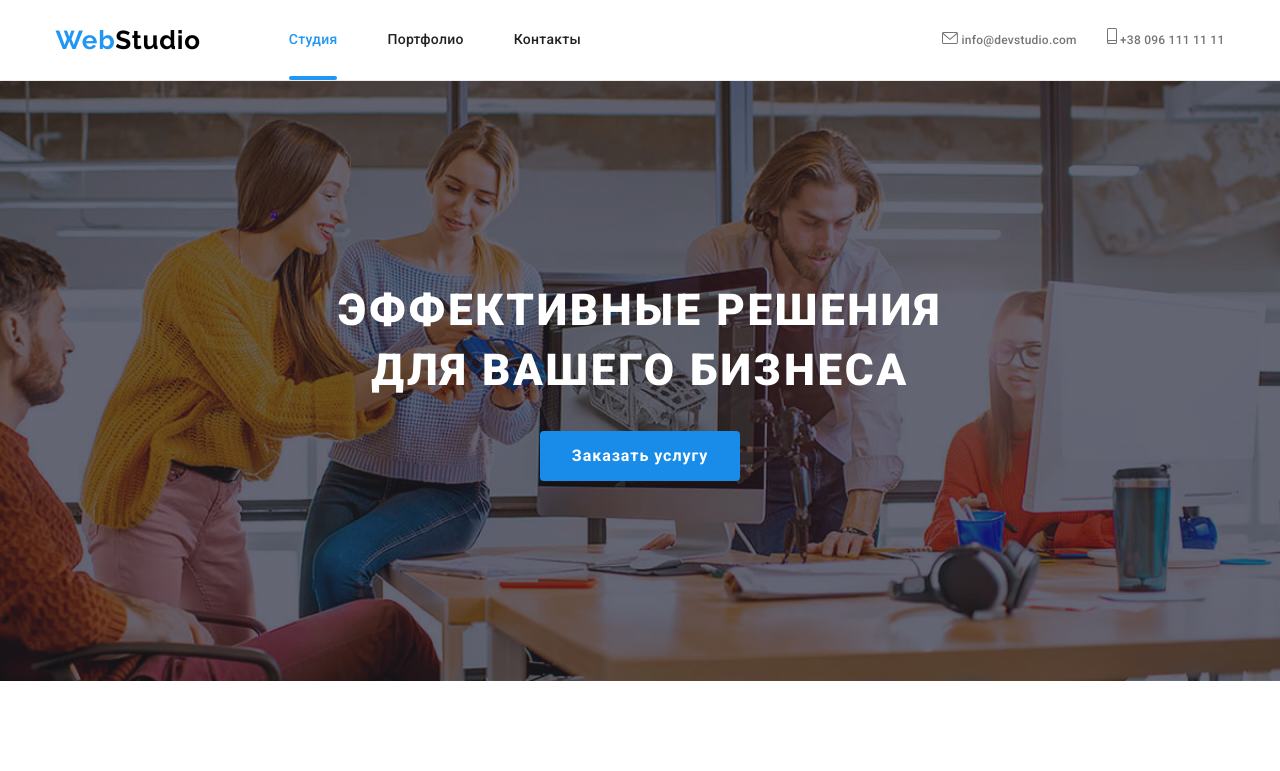
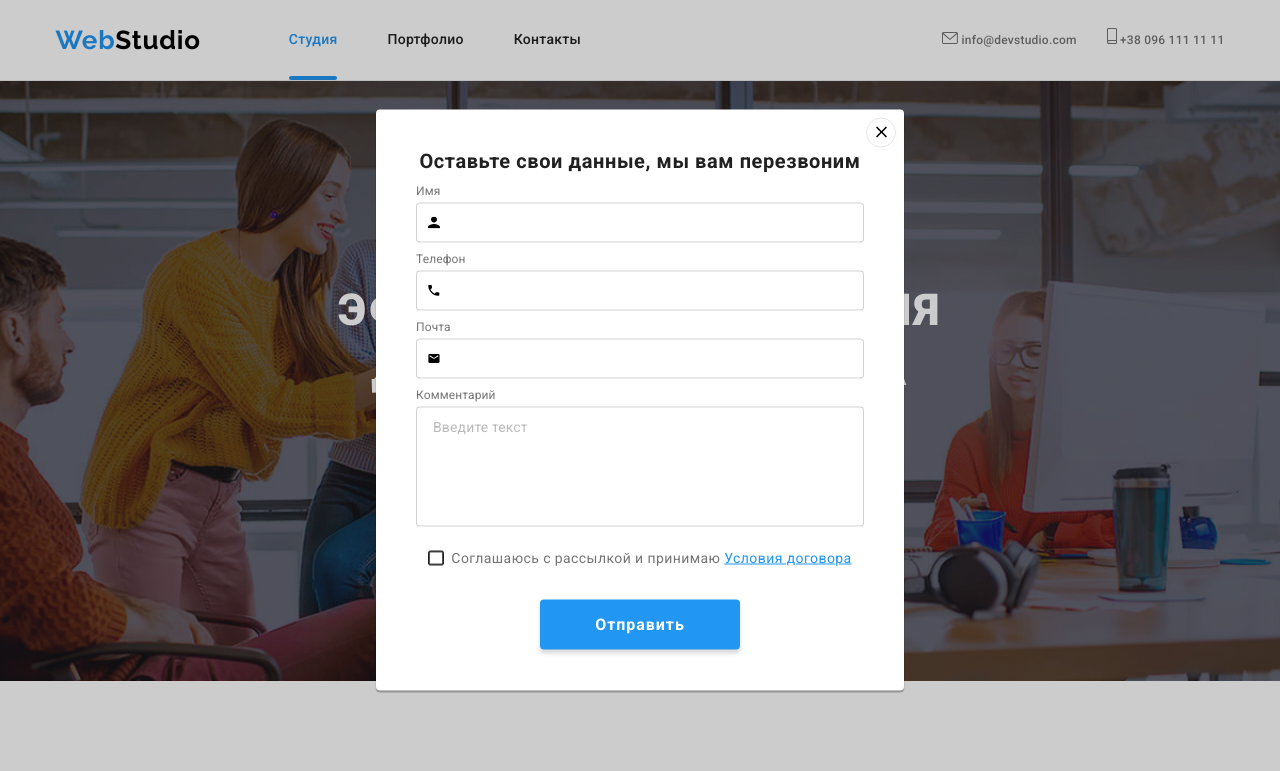
Before and after one commit to VasylMartin/goit-markup-hw-08, a plain HTML site: page index.html in a window 1280 px wide. Both pictures are taken after a click on the button "Заказать услугу". Shown: the top 771 px of the page. Drawn offline with nearby package versions, Linux system fonts and the light colour scheme.

Commit message:
modal + index done

```diff
--- a/index.html
+++ b/index.html
@@ -590,7 +590,7 @@
       </div>
     </footer>
     <!-- ====================BACKDROP==================== -->
-    <!-- <div class="backdrop is-hidden" data-modal>
+    <div class="backdrop is-hidden" data-modal>
       <div class="modal">
         <button type="button" class="modal-close-btn" data-modal-close>
           <svg class="modal-close-icon" width="18" height="18">
@@ -651,7 +651,7 @@
           <button type="submit" class="modal-submit">Отправить</button>
         </form>
       </div>
-    </div> -->
+    </div>
     <script src="./js/modal.js"></script>
     <script src="./js/menu.js"></script>
   </body>
--- a/sass/components/_modal-window.scss
+++ b/sass/components/_modal-window.scss
@@ -21,8 +21,8 @@
     top: 50%;
     left: 50%;
     transform: translate(-50%, -50%);
-    width: 528px;
-    height: 581px;
+    width: 450px;
+    height: 609px;
     background-color: var(--mtitle-hovbtn);
     box-shadow: 0px 1px 3px rgba(0, 0, 0, 0.12),
         0px 1px 1px rgba(0, 0, 0, 0.14),
@@ -58,7 +58,7 @@
 }
 
 .modal-input {
-    width: 448px;
+    width: 100%;
     height: 40px;
     border: 1px solid rgba(33, 33, 33, 0.2);
     box-sizing: border-box;
@@ -85,7 +85,7 @@
 
 .modal-message {
     resize: none;
-    width: 448px;
+    width: 100%;
     height: 120px;
     border: 1px solid rgba(33, 33, 33, 0.2);
     border-radius: 4px;
@@ -128,8 +128,8 @@
     text-decoration: underline;
     font-style: normal;
     font-weight: 400;
-    font-size: 14px;
-    line-height: 1.7;
+    font-size: 12px;
+    line-height: 1.166;
     letter-spacing: 0.03em;
     color: var(--hov-nav-contacts);
 }
@@ -137,8 +137,8 @@
 .contact-form-checkbox-label {
     font-style: normal;
     font-weight: 400;
-    font-size: 14px;
-    line-height: 1.7;
+    font-size: 12px;
+    line-height: 1.166;
     letter-spacing: 0.03em;
     color: var(--text);
     cursor: pointer;
@@ -176,3 +176,32 @@
     margin-bottom: 30px;
     justify-content: center;
 }
+
+@media screen and (max-width: 479px) {
+    .modal {
+        width: 100%;
+        height: 100%;
+    }
+
+    .contact-form-checkbox-label {
+        display: block;
+    }
+}
+
+//--===============================1199px-``================================-- //
+@media screen and (min-width: 1200px) {
+    .modal {
+        width: 528px;
+        height: 581px;
+    }
+
+    .contact-form-checkbox-label {
+        font-size: 14px;
+        line-height: 1.7;
+    }
+
+    .modal-link {
+        font-size: 14px;
+        line-height: 1.7;
+    }
+}
```
Also changed, not shown: css/main.css, css/main.min.css, 2 other files.
